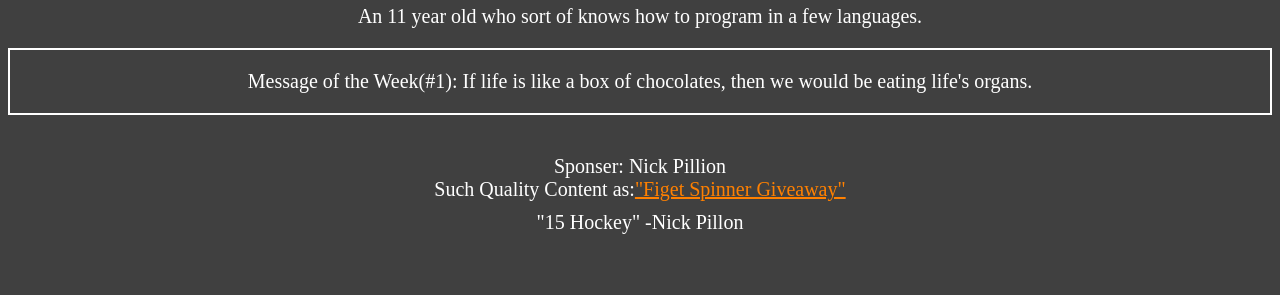
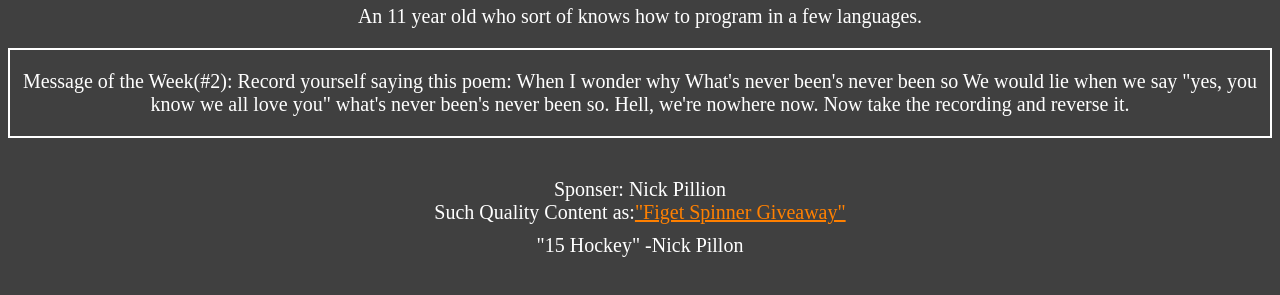
Before and after one commit to g2apefruit/g2apefruit.github.io, a plain HTML site: page index.html in a window 1280 px wide. Shown: the part 193-488 px from the top of the page. Drawn offline with Linux system fonts and the light colour scheme.

Commit message:
updated motw

```diff
--- a/index.html
+++ b/index.html
@@ -12,7 +12,7 @@
 			<p>An 11 year old who sort of knows how to program in a few languages.</p>
 		</div>
 		<div class="motw">
-			<p>Message of the Week(#1): If life is like a box of chocolates, then we would be eating life's organs.</p>
+			<p>Message of the Week(#2): Record yourself saying this poem: When I wonder why What's never been's never been so We would lie when we say "yes, you know we all love you" what's never been's never been so. Hell, we're nowhere now. Now take the recording and reverse it.</p>
 		</div>
 		<div class="sponserGag">
 			<p>Sponser: Nick Pillion</br>Such Quality Content as:<a href="https://www.youtube.com/watch?v=SFXUDTy9xmQ">"Figet Spinner Giveaway"</a></p>
```
